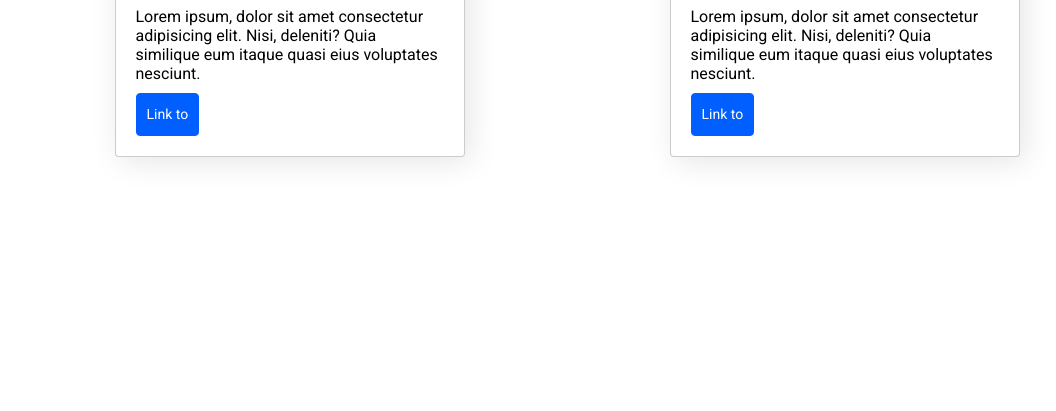
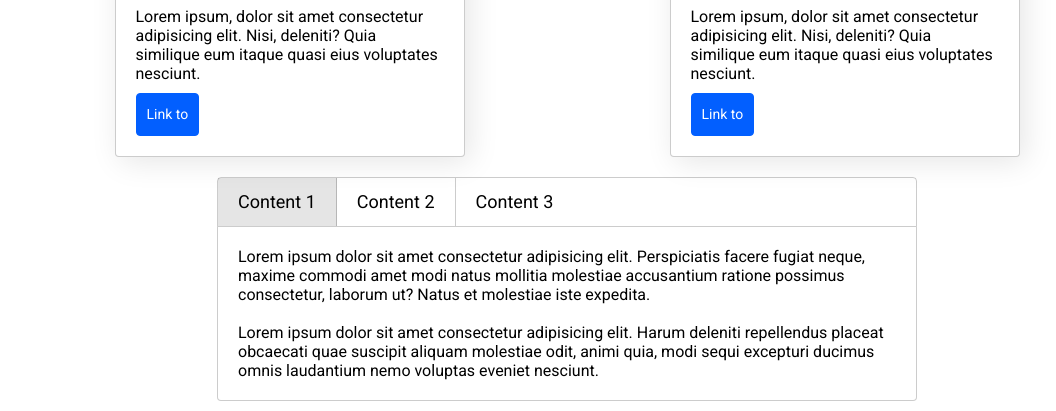
Before and after one commit to AntonMakarkin/JSLibrary, a website with bundled scripts: page src/index.html in a window 1280 px wide. Shown: the part 396-807 px from the top of the page, without its empty margins (73-1129 px from the left). Built offline with nearby package versions, Linux system fonts and the light colour scheme; files whose address does not match are found by name.

Commit message:
lesson 47. creating tabs

```diff
--- a/src/index.html
+++ b/src/index.html
@@ -8,7 +8,7 @@
     <link rel="stylesheet" href="style.css">
 </head>
 <body>
-    <div class="container">
+    <div class="container pb-10">
         <button class="btn btn-primary m20" id="first">Fade out first text</button>
         <button class="btn btn-dark m20" data-count="second">Fade out second text</button>
         <button class="btn btn-warning m20">Fade out all texts</button>
@@ -94,6 +94,49 @@
             </div>
         </div>
 
+        <!-- Tabs -->
+
+        <div class="tab mt-20 block-center">
+            <div class="tab-panel" data-tabpanel>
+                <div class="tab-item tab-item--active">Content 1</div>
+                <div class="tab-item">Content 2</div>
+                <div class="tab-item">Content 3</div>
+            </div>
+            <div class="tab-content tab-content--active">
+                Lorem ipsum dolor sit amet consectetur adipisicing elit.
+                Perspiciatis facere fugiat neque, maxime commodi amet modi natus mollitia
+                molestiae accusantium ratione possimus consectetur, laborum ut?
+                Natus et molestiae iste expedita.
+                <br><br>
+                Lorem ipsum dolor sit amet consectetur adipisicing elit.
+                Harum deleniti repellendus placeat obcaecati quae suscipit aliquam molestiae odit,
+                animi quia, modi sequi excepturi ducimus omnis
+                laudantium nemo voluptas eveniet nesciunt.
+            </div>
+            <div class="tab-content">
+                Lorem ipsum dolor sit amet consectetur adipisicing elit.
+                Perspiciatis facere fugiat neque, maxime commodi amet modi natus mollitia
+                molestiae accusantium ratione possimus consectetur, laborum ut?
+                Natus et molestiae iste expedita.
+                <br><br>
+                Lorem ipsum dolor sit amet consectetur adipisicing elit.
+                Harum deleniti repellendus placeat obcaecati quae suscipit aliquam molestiae odit,
+                animi quia, modi sequi excepturi ducimus omnis
+                laudantium nemo voluptas eveniet nesciunt.
+                <br><br>
+                Lorem ipsum dolor sit amet consectetur adipisicing elit.
+                Harum deleniti repellendus placeat obcaecati quae suscipit aliquam molestiae odit,
+                animi quia, modi sequi excepturi ducimus omnis
+                laudantium nemo voluptas eveniet nesciunt.
+            </div>
+            <div class="tab-content">
+                Lorem ipsum dolor sit amet consectetur adipisicing elit.
+                Perspiciatis facere fugiat neque, maxime commodi amet modi natus mollitia
+                molestiae accusantium ratione possimus consectetur, laborum ut?
+                Natus et molestiae iste expedita.
+            </div>
+        </div>
+
     </div>
     <script src='script.js'></script>
 </body>
--- /dev/null
+++ b/src/js/lib/components/tab.js
@@ -0,0 +1,19 @@
+import $ from '../core';
+
+$.prototype.tab = function() {
+    for (let i = 0; i < this.length; i++) {
+        $(this[i]).on('click', () => {
+            $(this[i])
+                .addClass('tab-item--active')
+                .siblings()
+                .removeClass('tab-item--active')
+                .closest('.tab')
+                .find('.tab-content')
+                .removeClass('tab-content--active')
+                .eq($(this[i]).index())
+                .addClass('tab-content--active');
+        });
+    }
+};
+
+$('[data-tabpanel] .tab-item').tab();
--- a/src/js/lib/lib.js
+++ b/src/js/lib/lib.js
@@ -7,5 +7,6 @@
 import './modules/effects';
 import './components/dropdown';
 import './components/modal';
+import './components/tab';
 
 export default $;
--- /dev/null
+++ b/src/sass/components/tab.scss
@@ -0,0 +1,33 @@
+.tab {
+    max-width: 700px;
+    &-panel {
+        display: flex;
+        width: 100%;
+        min-height: 50px;
+        border: 1px solid rgba(0,0,0,.2);
+        border-radius: 4px 4px 0 0
+    }
+    &-item {
+        font-size: 18px;
+        line-height: 27px;
+        padding: 10px 20px;
+        border-right: 1px solid rgba(0,0,0,.2);
+        cursor: pointer;
+        &:last-child {
+            border-right: none;
+        }
+        &--active {
+            background-color: rgba(0,0,0,.1);
+        }
+    }
+    &-content {
+        display: none;
+        padding: 20px;
+        border: 1px solid rgba(0,0,0,.2);
+        border-top: none;
+        border-radius: 0 0 4px 4px;
+        &--active {
+            display: block;
+        }
+    }
+}
--- a/src/sass/components/ui.scss
+++ b/src/sass/components/ui.scss
@@ -2,3 +2,4 @@
 @import './dropdown.scss';
 @import './card.scss';
 @import './modal.scss';
+@import './tab.scss';
```
Also changed, not shown: dist/index.html, dist/script.js, dist/style.css, 1 other file.
